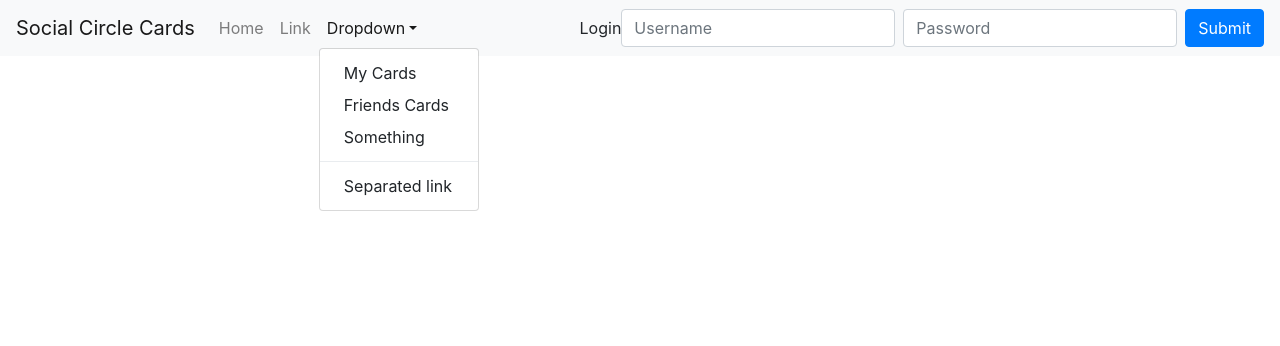
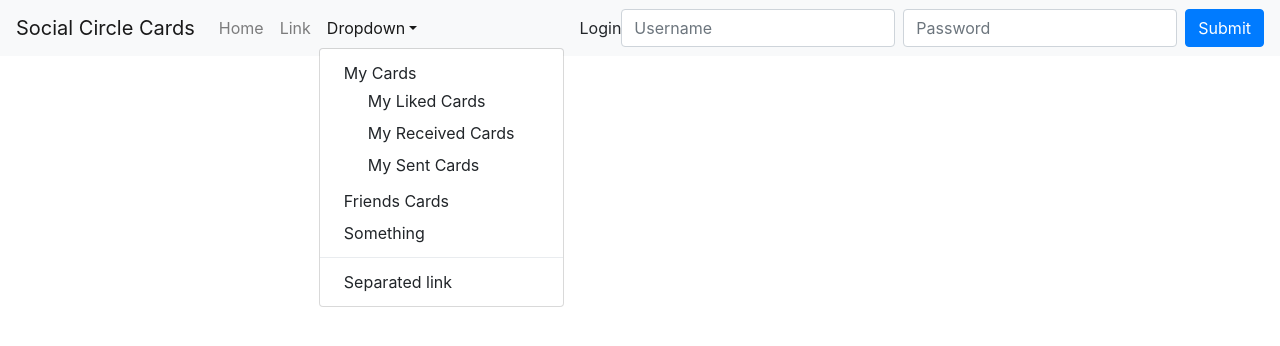
Before and after one commit to LMT-Phase3/group-social-ecards-tracy-logan-matt, a React (Create React App) app in the folder frontend/: page / in a window 1280 px wide. Both pictures are taken after a click on the button "Dropdown". Shown: the top 346 px of the page. Built offline with nearby package versions, Linux system fonts and the light colour scheme.

Commit message:
added dropdowns to 'mycards'

```diff
--- a/frontend/src/App.js
+++ b/frontend/src/App.js
@@ -34,7 +34,11 @@ function App () {
             <Nav.Link href='#home'>Home</Nav.Link>
             <Nav.Link href='#link'>Link</Nav.Link>
             <NavDropdown title='Dropdown' id='basic-nav-dropdown'>
-              <NavDropdown.Item onClick={() => showCards(1)}>My Cards</NavDropdown.Item>
+              <NavDropdown.Item onClick={() => showCards(1)}>My Cards
+                <NavDropdown.Item onClick={() => showCards(1)}>My Liked Cards</NavDropdown.Item>
+                <NavDropdown.Item onClick={() => showCards(2)}>My Received Cards</NavDropdown.Item>
+                <NavDropdown.Item onClick={() => showCards(3)}>My Sent Cards</NavDropdown.Item>
+              </NavDropdown.Item>
               <NavDropdown.Item onClick={() => showCards(2)}>Friends Cards</NavDropdown.Item>
               <NavDropdown.Item href='#action/3.3'>Something</NavDropdown.Item>
               <NavDropdown.Divider />
```
Also changed, not shown: 1 other file (tests, documents, lock files or other folders).
